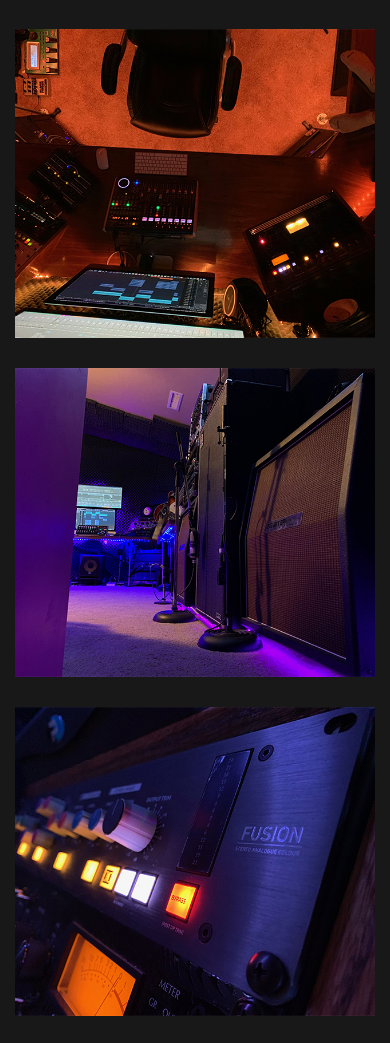
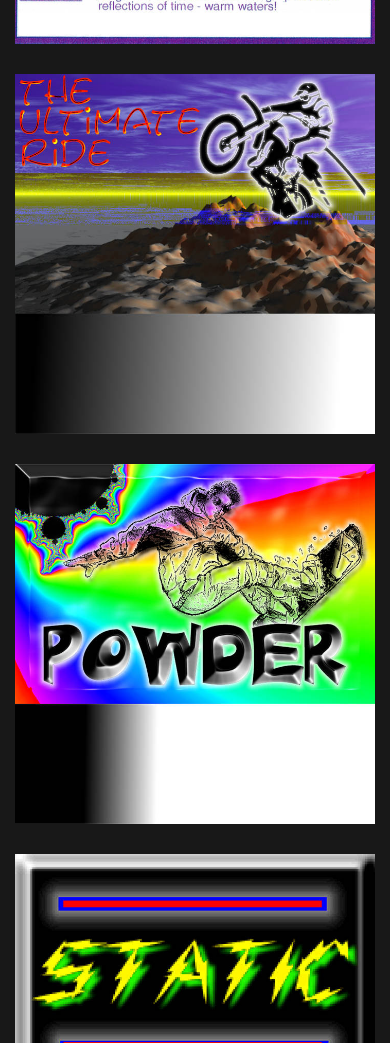
Before and after one commit to vbach/vbach.github.io, a PHP site: page /discography.html in a window 390 px wide. Shown: the part 3116-4159 px from the top of the page. Run offline with PHP 8.4, Linux system fonts and the light colour scheme; some libraries are stand-ins or nearby versions; some web fonts are replaced.

Commit message:
Discography re-do

```diff
--- a/loadfactor/css/style.css
+++ b/loadfactor/css/style.css
@@ -101,7 +101,7 @@ body {
     font-family: 'Hind', sans-serif;
     color: #222222;
     font-size: 16px;
-    background: #000000;
+    background: #181818;
 }
 
 h1,
--- a/loadfactor/discography.html
+++ b/loadfactor/discography.html
@@ -123,145 +123,109 @@
                     <div class="projects-block-one mix all col-lg-4 col-md-4 col-sm-6 col-xs-12">
                         <div class="inner-box">
                             <figure class="image">
-                                <img src="images/portfolio/12.jpg" alt="image">
-                                <div class="overlay">
-                                    <a class="lightbox-image option-btn" title="Image Caption Here" data-fancybox-group="example-gallery" href="images/portfolio/portfolio_large/12_lg.jpeg">
-                                        <i class="fa fa-eye"></i>
-
-                                    </a>
+                                <img src="images/discography/1.jpg" alt="image">
+                            </figure>
+                            <div class="caption-title">
+                                    <h3>When I Took My Watch Off</a></h3>
+                                    <span>Released November 1, 2018</span>
                                 </div>
+                        </div>
+                    </div>
+                    <div class="projects-block-one mix all BRANDING col-lg-4 col-md-4 col-sm-6 col-xs-12">
+                        <div class="inner-box">
+                            <figure class="image">
+                                <img src="images/discography/2.jpg" alt="image">
+                            </figure>
+                        </div>
+                    </div>
+                    <div class="projects-block-one mix all LOGO ILLUSTRATION col-lg-4 col-md-4 col-sm-6 col-xs-12">
+                        <div class="inner-box">
+                            <figure class="image">
+                                <img src="images/discography/3.jpg" alt="image">
+                            </figure>
+                        </div>
+                    </div>
+                    <div class="projects-block-one mix all VIDEO col-lg-4 col-md-4 col-sm-6 col-xs-12">
+                        <div class="inner-box">
+                            <figure class="image">
+                                <img src="images/discography/4.jpg" alt="image">
+                            </figure>
+                        </div>
+                    </div>
+                    <div class="projects-block-one mix all LOGO col-lg-4 col-md-4 col-sm-6 col-xs-12">
+                        <div class="inner-box">
+                            <figure class="image">
+                                <img src="images/discography/5.jpg" alt="image">
                             </figure>
                         </div>
                     </div>
                     <div class="projects-block-one mix all BRANDING col-lg-4 col-md-4 col-sm-6 col-xs-12">
                         <div class="inner-box">
                             <figure class="image">
-                                <img src="images/portfolio/13.jpg" alt="image">
-                                <div class="overlay">
-                                    <a class="lightbox-image option-btn" title="Image Caption Here" data-fancybox-group="example-gallery" href="images/portfolio/portfolio_large/13_lg.jpeg">
-                                        <i class="fa fa-eye"></i>
-                                    </a>
-                                </div>
+                                <img src="images/discography/6.jpg" alt="image">
+                            </figure>
+                        </div>
+                    </div>
+                    <div class="projects-block-one mix all ILLUSTRATION col-lg-4 col-md-4 col-sm-6 col-xs-12">
+                        <div class="inner-box">
+                            <figure class="image">
+                                <img src="images/discography/7.jpg" alt="image">
+                            </figure>
+                        </div>
+                    </div>
+                    <div class="projects-block-one mix BRANDING all col-lg-4 col-md-4 col-sm-6 col-xs-12">
+                        <div class="inner-box">
+                            <figure class="image">
+                                <img src="images/discography/8.jpg" alt="image">
+                            </figure>
+                        </div>
+                    </div>
+                    <div class="projects-block-one mix all VIDEO col-lg-4 col-md-4 col-sm-6 col-xs-12">
+                        <div class="inner-box">
+                            <figure class="image">
+                                <img src="images/discography/9.jpg" alt="image">
                             </figure>
                         </div>
                     </div>
                     <div class="projects-block-one mix all LOGO ILLUSTRATION col-lg-4 col-md-4 col-sm-6 col-xs-12">
                         <div class="inner-box">
                             <figure class="image">
-                                <img src="images/portfolio/14.jpg" alt="image">
-                                <div class="overlay">
-                                    <a class="lightbox-image option-btn" title="Image Caption Here" data-fancybox-group="example-gallery" href="images/portfolio/portfolio_large/14_lg.jpeg">
-                                        <i class="fa fa-eye"></i>
-                                    </a>
-                                </div>
+                                <img src="images/discography/10.jpg" alt="image">
                             </figure>
                         </div>
                     </div>
                     <div class="projects-block-one mix all VIDEO col-lg-4 col-md-4 col-sm-6 col-xs-12">
                         <div class="inner-box">
                             <figure class="image">
-                                <img src="images/portfolio/23.jpg" alt="image">
-                                <div class="overlay">
-                                    <a class="lightbox-image option-btn" title="Image Caption Here" data-fancybox-group="example-gallery" href="images/portfolio/portfolio_large/23_lg.jpg">
-                                        <i class="fa fa-eye"></i>
-                                    </a>
-                                </div>
-                            </figure>
-                        </div>
-                    </div>
-                    <div class="projects-block-one mix all LOGO col-lg-4 col-md-4 col-sm-6 col-xs-12">
-                        <div class="inner-box">
-                            <figure class="image">
-                                <img src="images/portfolio/16.jpg" alt="image">
-                                <div class="overlay">
-                                    <a class="lightbox-image option-btn" title="Image Caption Here" data-fancybox-group="example-gallery" href="images/portfolio/portfolio_large/16_lg.jpeg">
-                                        <i class="fa fa-eye"></i>
-                                    </a>
-                                </div>
-                            </figure>
-                        </div>
-                    </div>
-                    <div class="projects-block-one mix all BRANDING col-lg-4 col-md-4 col-sm-6 col-xs-12">
-                        <div class="inner-box">
-                            <figure class="image">
-                                <img src="images/portfolio/15.jpg" alt="image">
-                                <div class="overlay">
-                                    <a class="lightbox-image option-btn" title="Image Caption Here" data-fancybox-group="example-gallery" href="images/portfolio/portfolio_large/15_lg.jpeg">
-                                        <i class="fa fa-eye"></i>
-                                    </a>
-                                </div>
+                                <img src="images/discography/11.jpg" alt="image">
                             </figure>
                         </div>
                     </div>
                     <div class="projects-block-one mix all ILLUSTRATION col-lg-4 col-md-4 col-sm-6 col-xs-12">
                         <div class="inner-box">
                             <figure class="image">
-                                <img src="images/portfolio/17.jpg" alt="image">
-                                <div class="overlay">
-                                    <a class="lightbox-image option-btn" title="Image Caption Here" data-fancybox-group="example-gallery" href="images/portfolio/portfolio_large/17_lg.jpeg">
-                                        <i class="fa fa-eye"></i>
-                                    </a>
-                                </div>
-                            </figure>
-                        </div>
-                    </div>
-                    <div class="projects-block-one mix BRANDING all col-lg-4 col-md-4 col-sm-6 col-xs-12">
-                        <div class="inner-box">
-                            <figure class="image">
-                                <img src="images/portfolio/18.jpg" alt="image">
-                                <div class="overlay">
-                                    <a class="lightbox-image option-btn" title="Image Caption Here" data-fancybox-group="example-gallery" href="images/portfolio/portfolio_large/18_lg.jpg">
-                                        <i class="fa fa-eye"></i>
-                                    </a>
-                                </div>
-                            </figure>
-                        </div>
-                    </div>
-                    <div class="projects-block-one mix all VIDEO col-lg-4 col-md-4 col-sm-6 col-xs-12">
-                        <div class="inner-box">
-                            <figure class="image">
-                                <img src="images/portfolio/19.jpg" alt="image">
-                                <div class="overlay">
-                                    <a class="lightbox-image option-btn" title="Image Caption Here" data-fancybox-group="example-gallery" href="images/portfolio/portfolio_large/19_lg.jpg">
-                                        <i class="fa fa-eye"></i>
-                                    </a>
-                                </div>
-                            </figure>
-                        </div>
-                    </div>
-                    <div class="projects-block-one mix all LOGO ILLUSTRATION col-lg-4 col-md-4 col-sm-6 col-xs-12">
-                        <div class="inner-box">
-                            <figure class="image">
-                                <img src="images/portfolio/20.jpg" alt="image">
-                                <div class="overlay">
-                                    <a class="lightbox-image option-btn" title="Image Caption Here" data-fancybox-group="example-gallery" href="images/portfolio/portfolio_large/20_lg.jpg">
-                                        <i class="fa fa-eye"></i>
-                                    </a>
-                                </div>
-                            </figure>
-                        </div>
-                    </div>
-                    <div class="projects-block-one mix all VIDEO col-lg-4 col-md-4 col-sm-6 col-xs-12">
-                        <div class="inner-box">
-                            <figure class="image">
-                                <img src="images/portfolio/21.jpg" alt="image">
-                                <div class="overlay">
-                                    <a class="lightbox-image option-btn" title="Image Caption Here" data-fancybox-group="example-gallery" href="images/portfolio/portfolio_large/21_lg.jpg">
-                                        <i class="fa fa-eye"></i>
-                                    </a>
-                                </div>
+                                <img src="images/discography/12.jpg" alt="image">
                             </figure>
                         </div>
                     </div>
                     <div class="projects-block-one mix all ILLUSTRATION col-lg-4 col-md-4 col-sm-6 col-xs-12">
                         <div class="inner-box">
                             <figure class="image">
-                                <img src="images/portfolio/22.jpg" alt="image">
-                                <div class="overlay">
-                                    <a class="lightbox-image option-btn" title="Image Caption Here" data-fancybox-group="example-gallery" href="images/portfolio/portfolio_large/22_lg.jpg">
-                                        <i class="fa fa-eye"></i>
-                                    </a>
-                                </div>
+                                <img src="images/discography/13.jpg" alt="image">
+                            </figure>
+                        </div>
+                    </div>
+                    <div class="projects-block-one mix all ILLUSTRATION col-lg-4 col-md-4 col-sm-6 col-xs-12">
+                        <div class="inner-box">
+                            <figure class="image">
+                                <img src="images/discography/14.jpg" alt="image">
+                            </figure>
+                        </div>
+                    </div>
+                    <div class="projects-block-one mix all ILLUSTRATION col-lg-4 col-md-4 col-sm-6 col-xs-12">
+                        <div class="inner-box">
+                            <figure class="image">
+                                <img src="images/discography/15.jpg" alt="image">
                             </figure>
                         </div>
                     </div>
```
Also changed, not shown: loadfactor/images/discography/1.jpg (added), loadfactor/images/discography/10.jpg (added), loadfactor/images/discography/11.jpg (added), loadfactor/images/discography/12.jpg (added), loadfactor/images/discography/13.jpg (added), loadfactor/images/discography/14.jpg (added), loadfactor/images/discography/15.jpg (added), loadfactor/images/discography/2.jpg (added), loadfactor/images/discography/3.jpg (added), loadfactor/images/discography/4.jpg (added), loadfactor/images/discography/5.jpg (added), loadfactor/images/discography/6.jpg (added), loadfactor/images/discography/7.jpg (added), loadfactor/images/discography/8.jpg (added), 1 more files.
